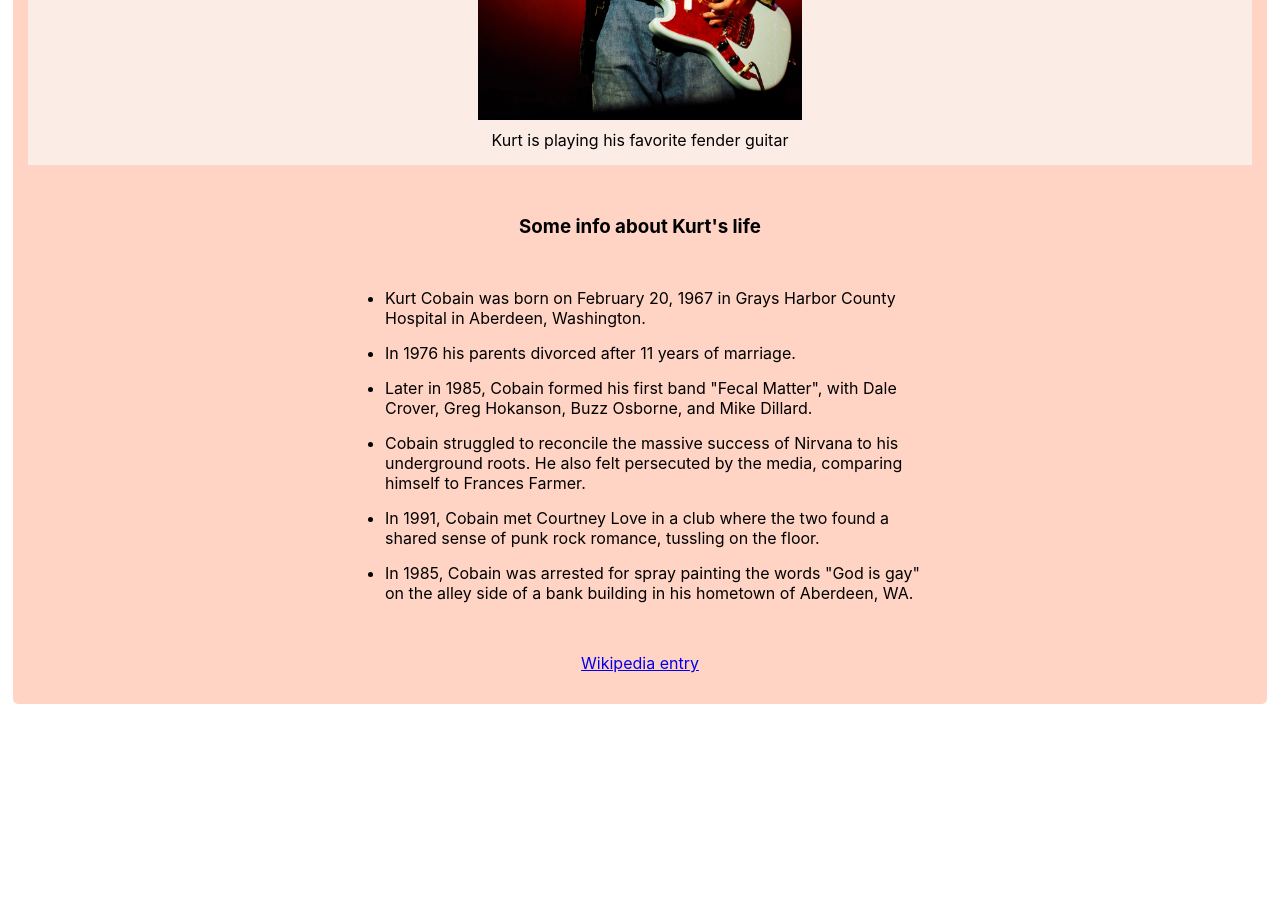
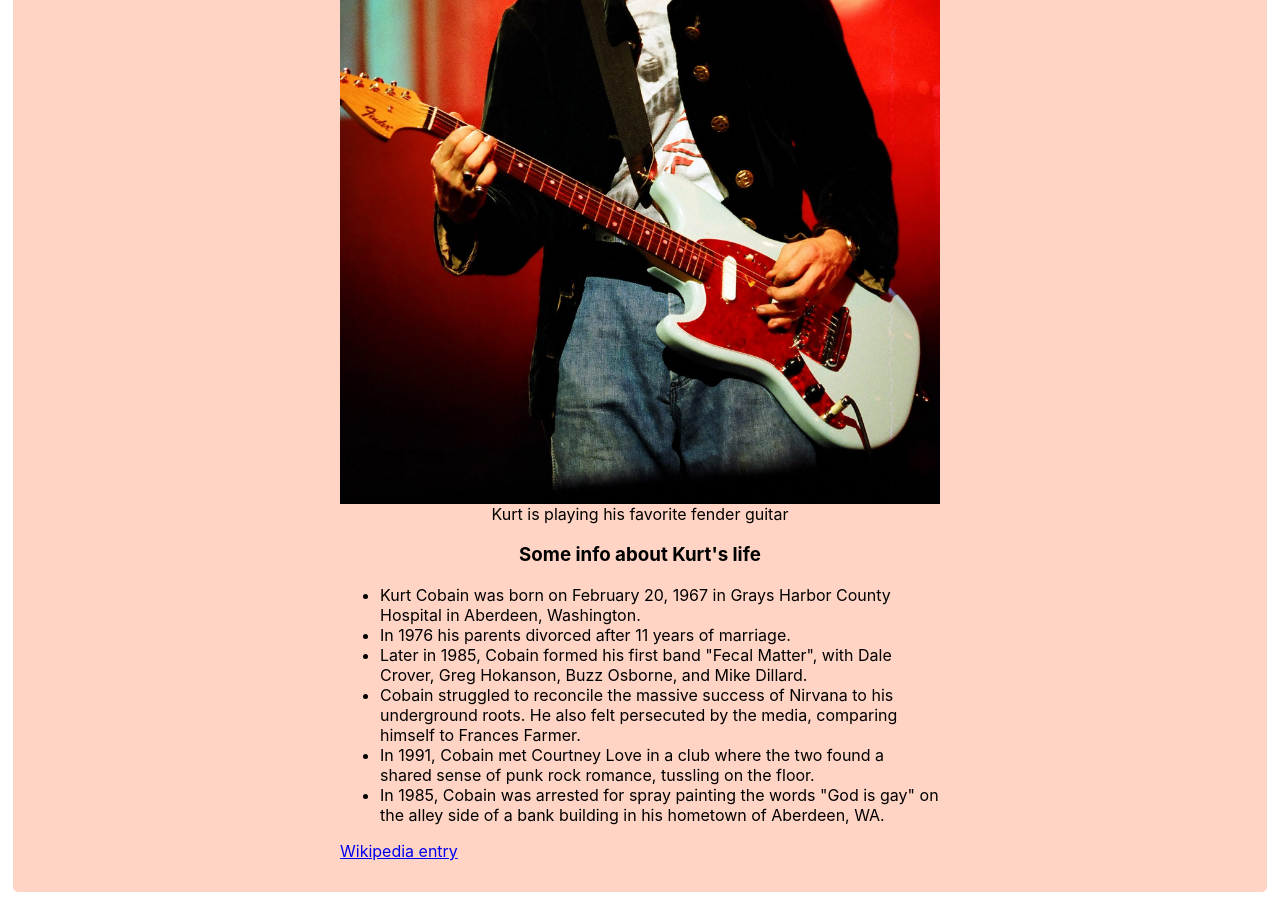
Before and after one commit to kremlevmax/tribute-page, a plain HTML site: page index.html in a window 1280 px wide. Shown: the part 500-1412 px from the top of the page. Before the commit the page ends 1224 px from the top, so only its background shows below. Drawn offline with Linux system fonts and the light colour scheme.

Commit message:
Flexbox layout

```diff
--- a/css/css-sheet.css
+++ b/css/css-sheet.css
@@ -1,40 +1,42 @@
 body {
-    text-align: center;
   font-family: BlinkMacSystemFont;
 }
+
 h1 {
-    margin-bottom: 0;
   font-size: 4rem;
 }
-#image {
-    max-width: 100%;
-    display: block;
-    margin: 0 auto;
-    height: auto;
+
+.container {
+  display: flex;
+  flex-direction: column;
+  justify-content: space-around;
+  align-items: center;
 }
-#img-div {
-    background: #fcece6;
-    padding: 0px 450px 5px 450px;
+
+.heading {
+  text-align: center;
 }
+
 #main {
   margin: 20px 5px;
   border-radius: 5px;
   padding: 15px;
   background: #ffd4c4;
 }
-#img-caption {
-  margin: 10px;
+
+#img-div {
+  background: #fcece6;
+  display: flex;
+  flex-direction: column;
+  justify-content: center;
 }
 
-ul {
-  max-width: 550px;
-  margin: 0 auto 50px auto;
-  text-align: left;
+#image {
+  width: 600px;
 }
-li {
-    margin: 15px 0;
+
+#img-caption {}
+
+#tribute-info {
+  width: 600px;
 }
-#headline {
-  margin: 50px 0;
-  text-align: center;
-}
--- a/index.html
+++ b/index.html
@@ -1,17 +1,24 @@
 <html>
+
 <head>
   <link rel="stylesheet" href="css/css-sheet.css">
 </head>
+
 <body>
   <div id="main">
+    <div class="container">
+      <div class="heading">
         <h1 id="title">Kurt Cobain</h1>
-            <p>Come as you are</p>
+        <h3>Come as you are</h3>
+      </div>
       <div id="img-div">
         <img src="pics/kurt-portrait-01.jpg" id="image">
+      </div>
       <div id="img-caption">Kurt is playing his favorite fender guitar</div>
-            </div>
 
-            <div id="tribute-info"><h3 id="headline">Some info about Kurt's life</h3>
+
+      <div id="tribute-info">
+        <h3 class="heading">Some info about Kurt's life</h3>
         <ul>
           <li>Kurt Cobain was born on February 20, 1967 in Grays Harbor County Hospital in Aberdeen, Washington. </li>
           <li>In 1976 his parents divorced after 11 years of marriage.</li>
@@ -20,11 +27,11 @@
           <li>In 1991, Cobain met Courtney Love in a club where the two found a shared sense of punk rock romance, tussling on the floor.</li>
           <li>In 1985, Cobain was arrested for spray painting the words "God is gay" on the alley side of a bank building in his hometown of Aberdeen, WA.</li>
         </ul>
-
-                <p><a id="tribute-link" href="https://en.wikipedia.org/wiki/Kurt_Cobain" target="_blank">Wikipedia entry</a</p>
+        <p><a class="heading" href="https://en.wikipedia.org/wiki/Kurt_Cobain" target="_blank">Wikipedia entry</a< /p>
       </div>
-
+    </div>
   </div>
 </body>
 <script src="https://cdn.freecodecamp.org/testable-projects-fcc/v1/bundle.js"></script>
+
 </html>
```
Lines whose indentation alone changed are shown as unchanged.
